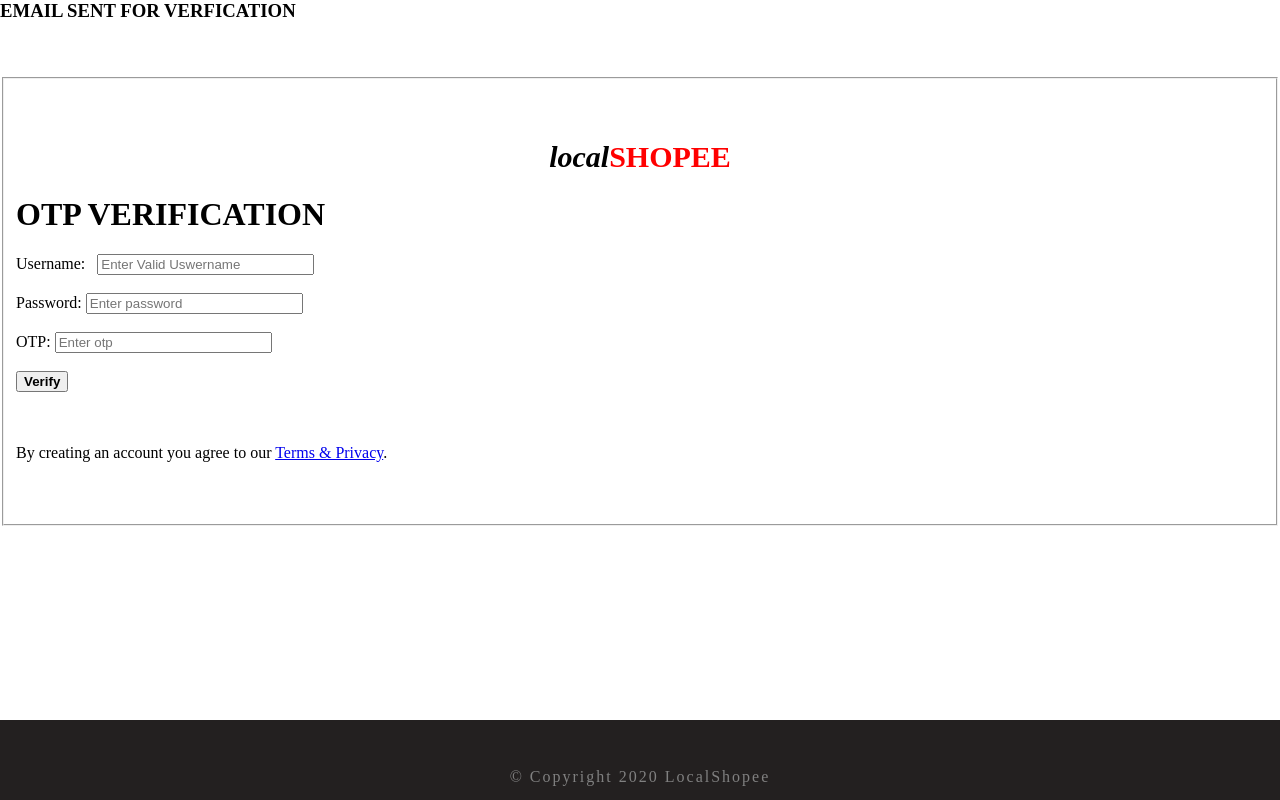
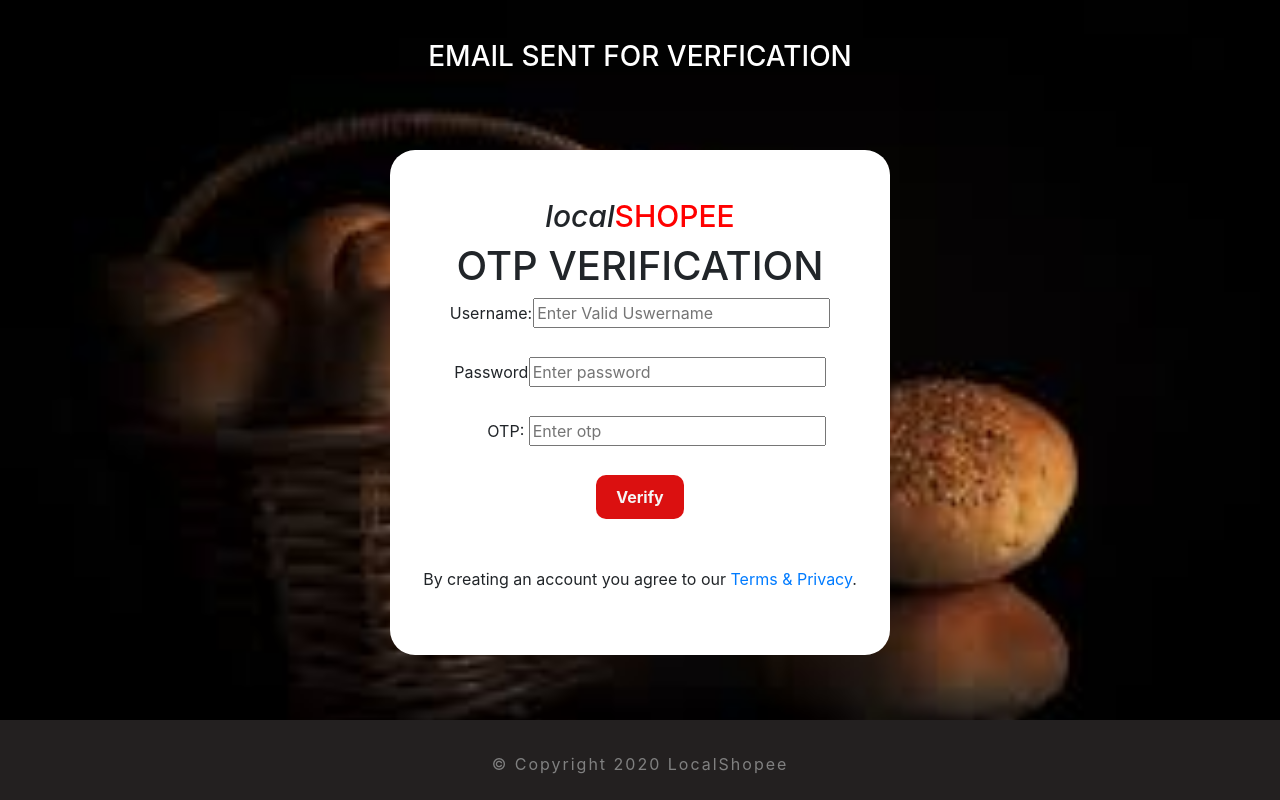
Before and after one commit to rasika2112/LocalShopee, a Django app: template templates/sentemail.html in a window 1280 px wide. Run offline with Django 3.2, Linux system fonts and the light colour scheme; the template is opened without the code that fills it, so the values that code supplies are empty; some libraries are stand-ins or nearby versions.

Commit message:
css_to_sentemail

```diff
--- a/templates/sentemail.html
+++ b/templates/sentemail.html
@@ -1,9 +1,47 @@
-{% extends 'base.html' %}
+{% extends 'base.html' %} {% block css %} {% load static %}
+<link rel="stylesheet" href="https://stackpath.bootstrapcdn.com/bootstrap/4.3.1/css/bootstrap.min.css" integrity="sha384-ggOyR0iXCbMQv3Xipma34MD+dH/1fQ784/j6cY/iJTQUOhcWr7x9JvoRxT2MZw1T" crossorigin="anonymous">
+    <script src="https://stackpath.bootstrapcdn.com/bootstrap/4.3.1/js/bootstrap.min.js" integrity="sha384-JjSmVgyd0p3pXB1rRibZUAYoIIy6OrQ6VrjIEaFf/nJGzIxFDsf4x0xIM+B07jRM" crossorigin="anonymous"></script>
+    <style>
+        body {
+            background-image: url("../media/images/main/background/loginBg.jfif");
+            background-repeat: no-repeat;
+            background-attachment: fixed;
+            background-size: 100% 100%;
+        }
+
+        fieldset {
+            border-radius: 25px;
+            background-color: white;
+            width: 500px;
+        }
+
+        label {
+            display: inline-block;
+            width: 70px;
+            text-align: right;
+        }
+
+        button {
+            padding: 10px 20px;
+            color: whitesmoke;
+            border-radius: 10px;
+            border: 0px;
+            background-color: rgb(219, 16, 16);
+        }
+
+        button:hover {
+            background-color: rgb(255, 0, 0);
+        }
+    </style>
+    {% endblock css %}
 
 {% block content %}
 
+<center>
+
+   <body>
 <div>
-   <h3>EMAIL SENT FOR VERFICATION</h3>
+   <h3 style="padding: 20px;color: white;padding-top: 40px;">EMAIL SENT FOR VERFICATION</h3>
 
       <form action="otp" method="POST">
          {% csrf_token %}
@@ -32,5 +70,6 @@
    </form>
 
 </div>
-
+</body>
+</center>
 {% endblock content %}
```
